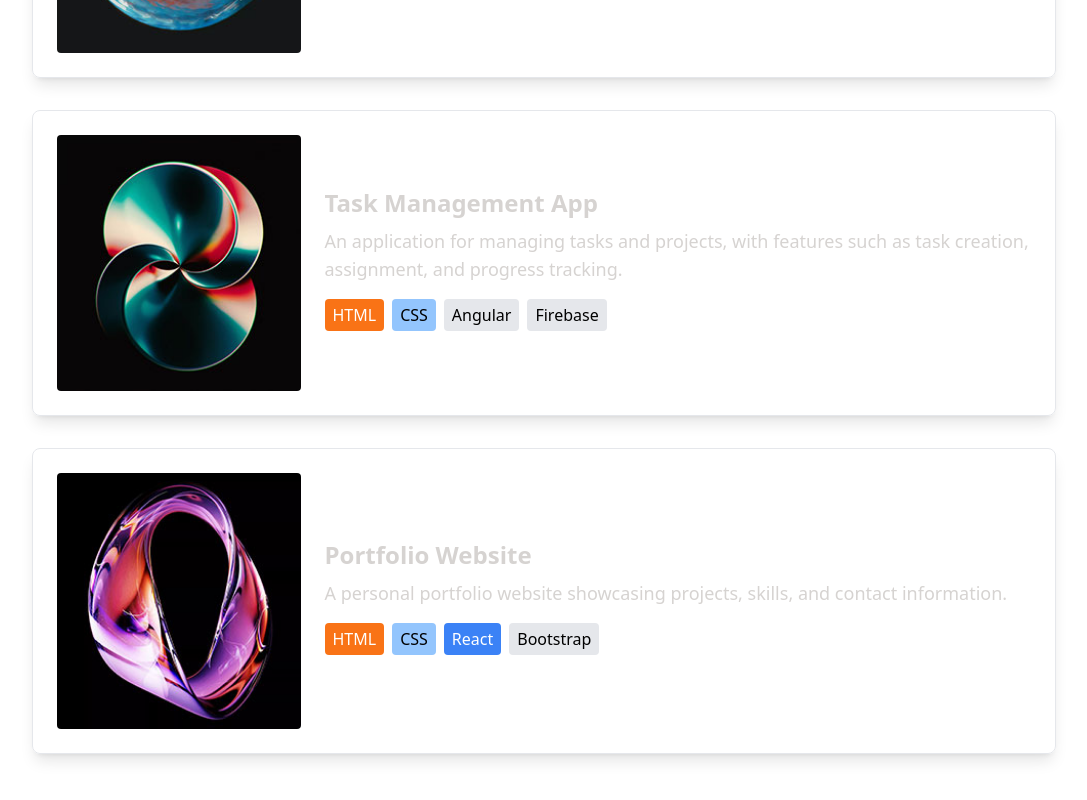
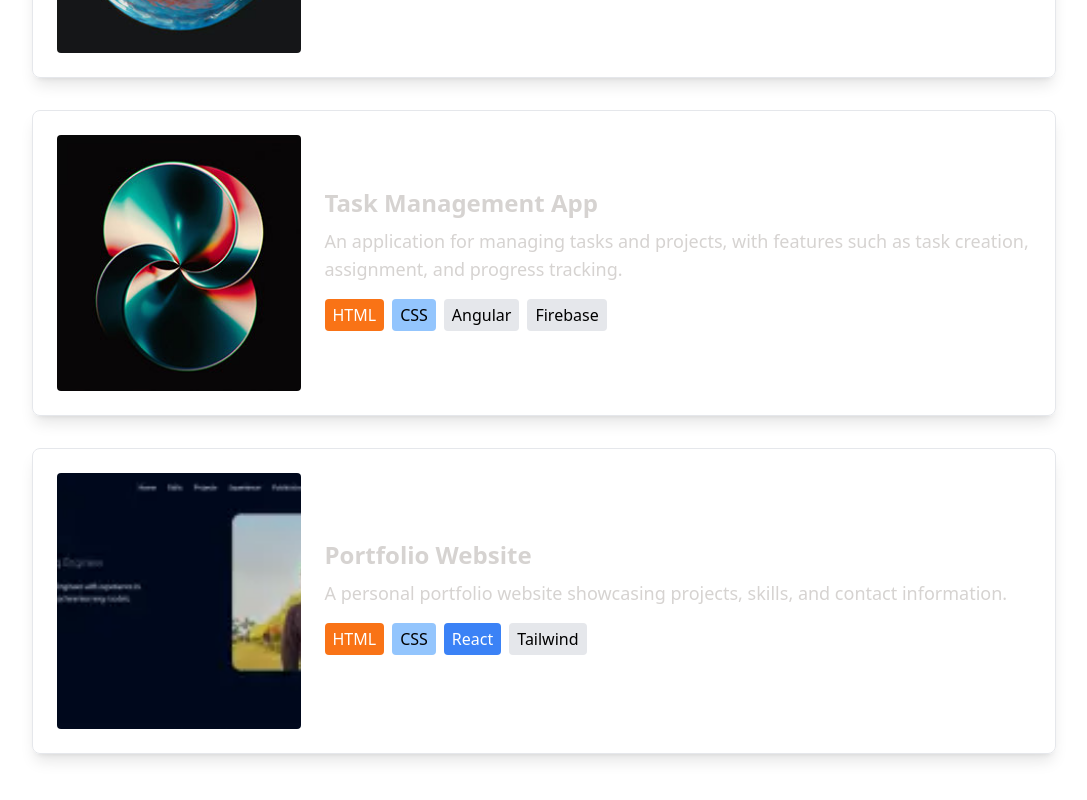
Before and after one commit to hoque21/Rafiul-Hoque, a React (Vite) app: page / in a window 1280 px wide. Shown: the part 1463-2263 px from the top of the page, without its empty margins (96-1183 px from the left). Built offline with nearby package versions, Linux system fonts and the light colour scheme; the HTML template or start-up script is replaced by a standard one.

Commit message:
Initial commit

```diff
--- a/src/component/Projects.jsx
+++ b/src/component/Projects.jsx
@@ -63,7 +63,9 @@ const Projects = () => {
                   animate={{ opacity: 1 }}
                   transition={{ duration: 0.5, delay: index * 0.4 }}
                 >
+                  <a href={project.link} target="_blank" rel="noopener noreferrer">
                     {project.title}
+                  </a>
                 </motion.h3>
 
                 {/* Project Description */}
@@ -97,6 +99,7 @@ const Projects = () => {
             </motion.div>
           );
         })}
+
         <motion.p
           className='text-4xl font-bold text-white'
           initial={{ opacity: 0, y: -20 }} // Start hidden and slightly above
--- a/src/constants/index.js
+++ b/src/constants/index.js
@@ -1,7 +1,7 @@
 import project1 from "../assets/projects/project-1.webp";
 import project2 from "../assets/projects/project-2.webp";
 import project3 from "../assets/projects/project-3.webp";
-import project4 from "../assets/projects/project-4.webp";
+
 
 export const HERO_CONTENT = `I am a passionate full stack developer with a knack for crafting robust and scalable web applications. With 5 years of hands-on experience, I have honed my skills in front-end technologies like React and Next.js, as well as back-end technologies like Node.js, MySQL, PostgreSQL, and MongoDB. My goal is to leverage my expertise to create innovative solutions that drive business growth and deliver exceptional user experiences.`;
 
@@ -24,6 +24,7 @@ export const PROJECTS = [
     description:
       "A fully functional e-commerce website with features like product listing, shopping cart, and user authentication.",
     technologies: ["HTML", "CSS", "React", "Node.js", "MongoDB"],
+    link: "https://example.com/e-commerce", // Add the actual link here
   },
   {
     title: "Task Management App",
@@ -31,16 +32,18 @@ export const PROJECTS = [
     description:
       "An application for managing tasks and projects, with features such as task creation, assignment, and progress tracking.",
     technologies: ["HTML", "CSS", "Angular", "Firebase"],
+    link: "https://example.com/task-management", // Add the actual link here
   },
   {
     title: "Portfolio Website",
     image: project3,
     description:
       "A personal portfolio website showcasing projects, skills, and contact information.",
-    technologies: ["HTML", "CSS", "React", "Bootstrap"],
+    technologies: ["HTML", "CSS", "React", "Tailwind"],
+    link: "https://rafiulhoque.netlify.app/", // Add the actual link here
   },
+];
 
-];
 
 export const CONTACT = {
   address: "767 Fifth Avenue, New York, NY 10153 ",
```
Also changed, not shown: src/assets/projects/project-3.webp. Lines whose indentation alone changed are shown as unchanged.
